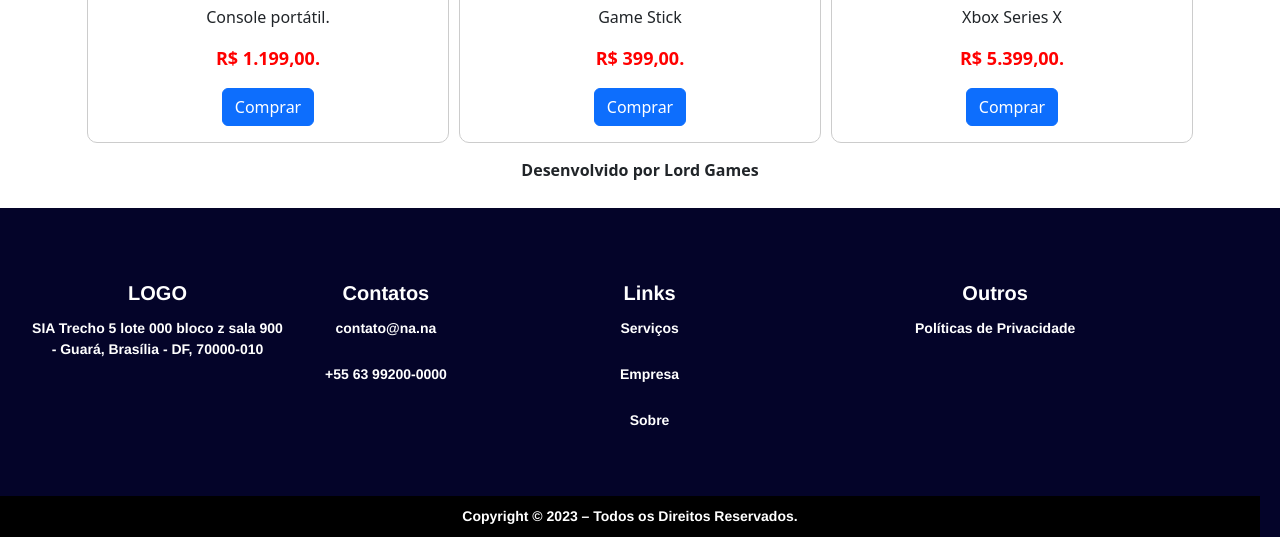
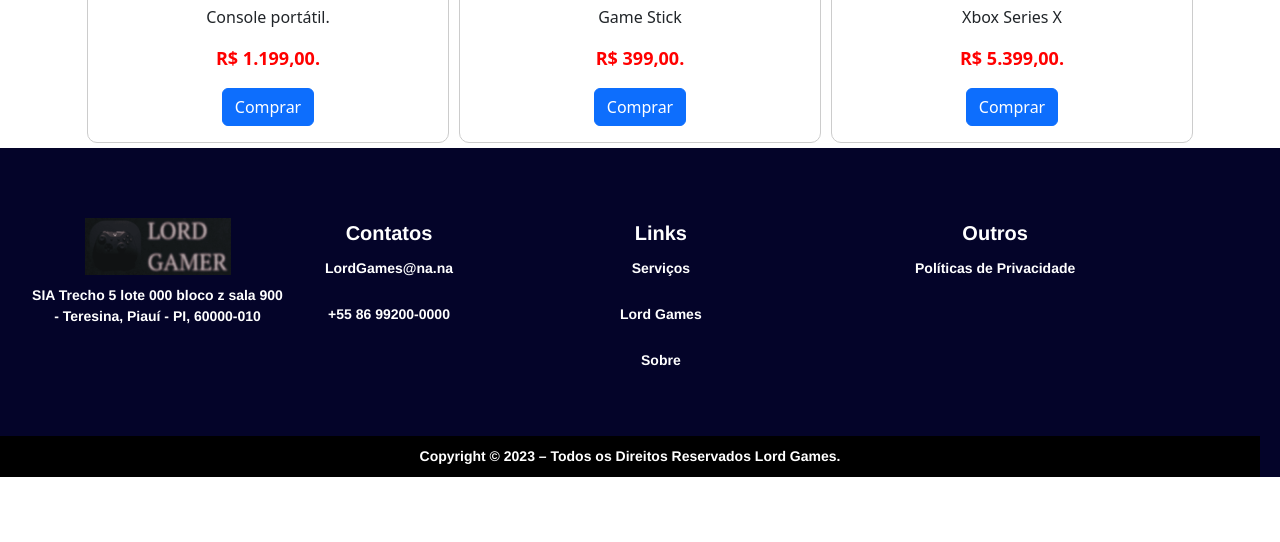
Before and after one commit to Nadhelson/senai-git-avl, a plain HTML site: page atividadeCFE - inicial para atividade/index.html in a window 1280 px wide. Shown: the part 968-1510 px from the top of the page. After the commit the page ends 1450 px from the top, so only its background shows below. Drawn offline with nearby package versions, Linux system fonts and the light colour scheme.

Commit message:
Codificação P/ Fronte-end-REV1
Projeto atualizado, com alterações no rodape.

```diff
--- a/atividadeCFE - inicial para atividade/index.html
+++ b/atividadeCFE - inicial para atividade/index.html
@@ -123,16 +123,14 @@
 
   </main>
 
-  <footer>
-      <p>Desenvolvido por Lord Games</p>
       <footer class="rodape" id="contato">
         <div class="rodape-div">
 
             <div class="rodape-div-1">
                 <div class="rodape-div-1-coluna">
                     <!-- elemento -->
-                    <span><b>LOGO</b></span>
-                    <p>SIA Trecho 5 lote 000 bloco z sala 900 - Guará, Brasília - DF, 70000-010</p>
+                    <img src="img/logo.png "</b></span>
+                    <p>SIA Trecho 5 lote 000 bloco z sala 900 - Teresina, Piauí - PI, 60000-010</p>
                 </div>
             </div>
 
@@ -140,8 +138,8 @@
                 <div class="rodape-div-2-coluna">
                     <!-- elemento -->
                     <span><b>Contatos</b></span>
-                    <p>contato@na.na</p>
-                    <p>+55 63 99200-0000</p>
+                    <p>LordGames@na.na</p>
+                    <p>+55 86 99200-0000</p>
                 </div>
             </div>
 
@@ -150,7 +148,7 @@
                     <!-- elemento -->
                     <span><b>Links</b></span>
                     <p><a href="#servicos">Serviços</a></p>
-                    <p><a href="#empresa">Empresa</a></p>
+                    <p><a href="#empresa">Lord Games</a></p>
                     <p><a href="#sobre">Sobre</a></p>
                 </div>
             </div>
@@ -164,7 +162,7 @@
             </div>
 
         </div>
-        <p class="rodape-direitos">Copyright © 2023 – Todos os Direitos Reservados.</p>
+        <p class="rodape-direitos">Copyright © 2023 – Todos os Direitos Reservados Lord Games.</p>
     </footer>
 
 
```
